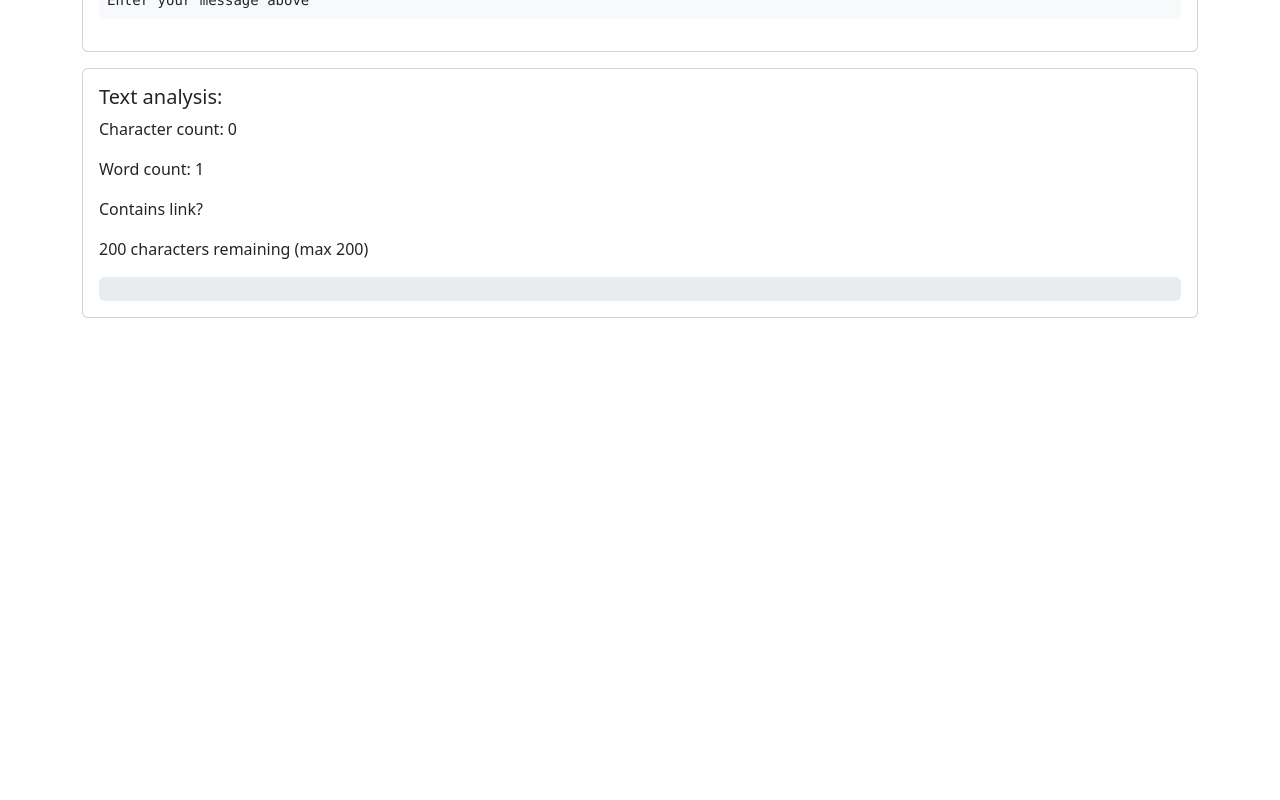
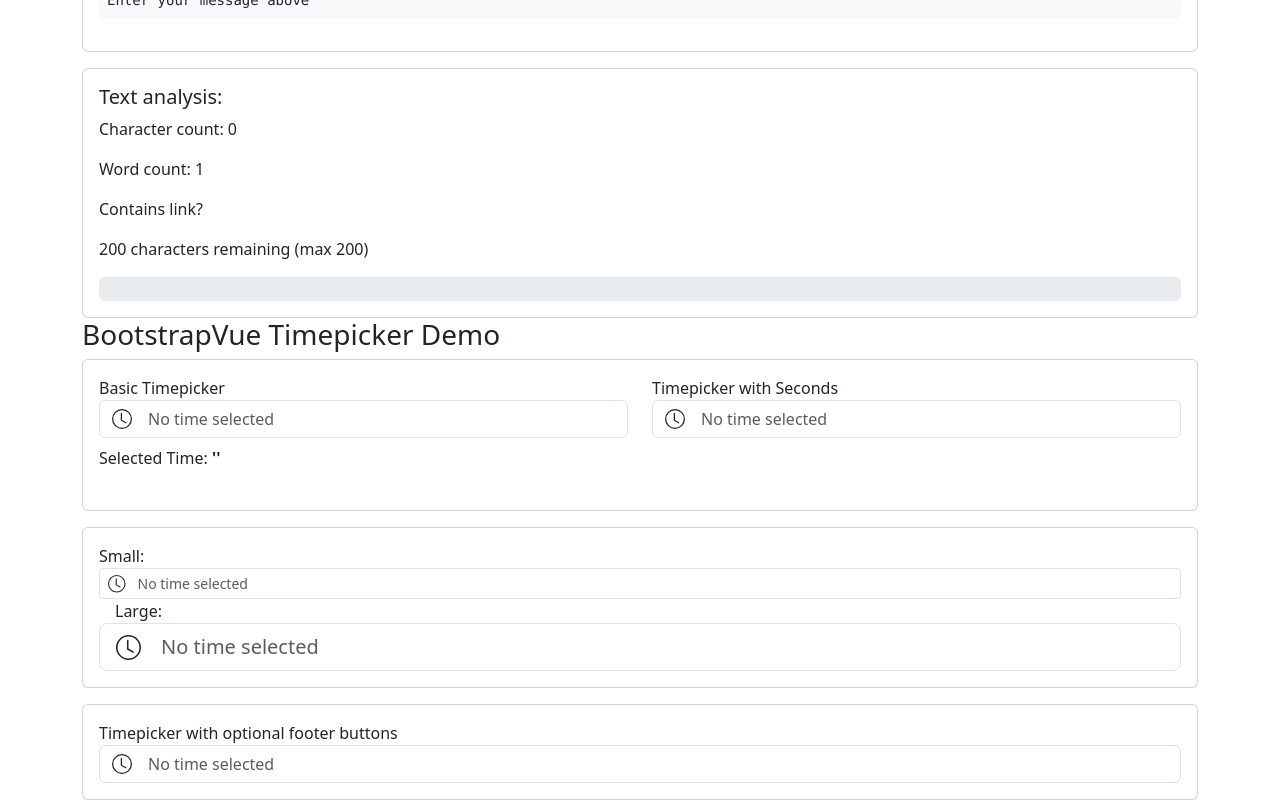
Before and after one commit to JavierDibo/boostrap-vue-proyecto, a Vue app: page /app/forms in a window 1280 px wide. Shown: the part 6735-7535 px from the top of the page. Before the commit the page ends 7053 px from the top, so only its background shows below. Built offline with nearby package versions, Linux system fonts and the light colour scheme.

Commit message:
Time picker

```diff
--- /dev/null
+++ b/src/components/form/FormTimePicker.vue
@@ -0,0 +1,48 @@
+<template>
+  <div>
+    <h3>BootstrapVue Timepicker Demo</h3>
+
+    <b-card class="mb-3">
+      <b-row>
+        <b-col md="6" class="mb-2">
+          <label for="timepicker-basic">Basic Timepicker</label>
+          <b-form-timepicker id="timepicker-basic" v-model="value" locale="en"></b-form-timepicker>
+          <p class="mt-2">Selected Time: <strong>'{{ value }}'</strong></p>
+        </b-col>
+        <b-col md="6">
+          <label for="timepicker-seconds">Timepicker with Seconds</label>
+          <b-form-timepicker id="timepicker-seconds" v-model="value" show-seconds locale="en"></b-form-timepicker>
+        </b-col>
+      </b-row>
+    </b-card>
+
+    <b-card class="mb-3">
+      <label for="timepicker-sm" class="mr-3">Small:</label>
+      <b-form-timepicker id="timepicker-sm" v-model="value" size="sm" locale="en"></b-form-timepicker>
+
+      <label for="timepicker-lg" class="mx-3">Large:</label>
+      <b-form-timepicker id="timepicker-lg" v-model="value" size="lg" locale="en"></b-form-timepicker>
+    </b-card>
+
+    <b-card>
+      <label for="timepicker-buttons">Timepicker with optional footer buttons</label>
+      <b-form-timepicker
+          id="timepicker-buttons"
+          v-model="value"
+          now-button
+          reset-button
+          locale="en"
+      ></b-form-timepicker>
+    </b-card>
+  </div>
+</template>
+
+<script>
+export default {
+  data() {
+    return {
+      value: ''
+    }
+  }
+}
+</script>
--- a/src/views/FormsView.vue
+++ b/src/views/FormsView.vue
@@ -15,6 +15,7 @@
       <FormSpinbuttonDemo />
       <FormTagsDemo />
       <FormTextAreaDemo />
+      <FormTimePicker />
     </div>
   </b-container>
 </template>
@@ -34,8 +35,10 @@
 import FormSpinbuttonDemo from "@/components/form/FormSpinbuttonDemo.vue";
 import FormTagsDemo from "@/components/form/FormTagsDemo.vue";
 import FormTextAreaDemo from "@/components/form/FormTextAreaDemo.vue";
+import FormTimePicker from "@/components/form/FormTimePicker.vue";
 export default {
   components: {
+    FormTimePicker,
     FormSelectDemo,
     FormRatingDemo,
     FormRadioDemo,
```
